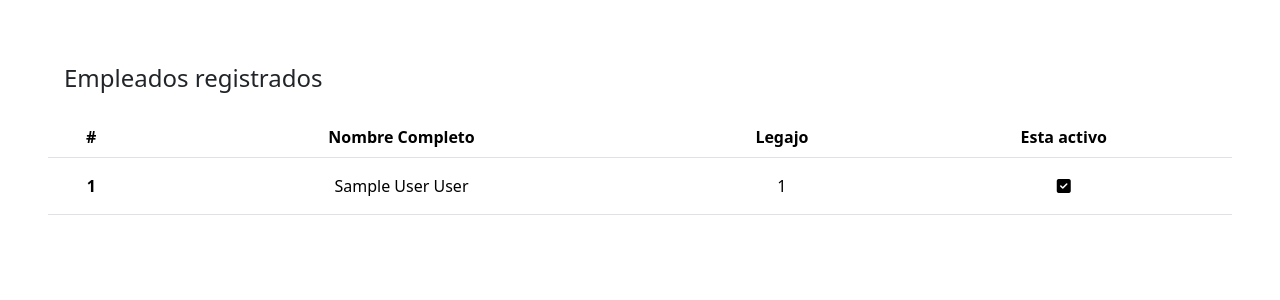
After one commit to nahuelcococcia/ReservApp, a Django app: page /employees/list/ in a window 1280 px wide. The commit adds this page. Shown: the top 300 px of the page. Run offline with Django 4.2, Linux system fonts and the light colour scheme; tables that the repository leaves empty hold one stand-in row (values such as "Sample post").

Commit message:
agregue el template para el listado de empleados, modifique base.html para poder agregar iconos de fontawesome, tambien modifique la clase Employee y le agregue el metodo fullname

```diff
--- a/reservas/admin.py
+++ b/reservas/admin.py
@@ -33,6 +33,6 @@ class ReserveServiceAdmin(admin.ModelAdmin):
 
 @admin.register(Coordinator)
 class CoordinatorAdmin(admin.ModelAdmin):
-    list_display = ('id', 'name', 'lastname', 'dni_number', "created_at", "is_active")
-    search_fields = ('name', 'lastname')
+    list_display = ('id', 'name', 'last_name', 'dni_number', "created_at", "is_active")
+    search_fields = ('name', 'last_name')
     list_filter = ['is_active']
--- a/reservas/models.py
+++ b/reservas/models.py
@@ -1,5 +1,5 @@
 from django.db import models
-from datetime import  datetime
+from datetime import datetime
 
 
 # Create your models here.
@@ -22,6 +22,8 @@ class Employee(models.Model):
     file_number = models.IntegerField(default=0)
     is_active = models.BooleanField(default=True)
 
+    def fullname(self):
+        return f'{self.name} {self.lastname}'
 
 
 class Coordinator(models.Model):
@@ -31,6 +33,7 @@ class Coordinator(models.Model):
     created_at = models.DateTimeField(default=datetime.now)
     is_active = models.BooleanField(default=True)
 
+
 class ReserveService(models.Model):
     creation_date = models.DateField(auto_now_add=True)
     reservation_date = models.DateField()
--- /dev/null
+++ b/reservas/templates/employees.html
@@ -0,0 +1,12 @@
+{% extends 'base.html' %}
+{% block 'content' %}
+    <div class="p-5">
+        {% if employees %}
+            <h4 class="p-3">Empleados registrados </h4>
+            {% include 'employees_table.html' %}
+        {% else %}
+            <h2>No hay empleados registrados</h2>
+    {% endif %}
+    </div>
+
+{% endblock %}
--- a/reservas/urls.py
+++ b/reservas/urls.py
@@ -1,10 +1,10 @@
 from django.contrib import admin
 from django.urls import path
-from reservas import views
+from .views import index, employees_view, employee_register
 
 urlpatterns = [
-    path('home/', views.index, name="home"),
-    path('employee/new/', views.employee_register),
-
+    path('home/', index, name="home"),
+    path('employee/new/', employee_register),
+    path('employees/list/', employees_view)
 
 ]
--- a/reservas/views.py
+++ b/reservas/views.py
@@ -1,10 +1,13 @@
 from django.shortcuts import render, redirect
 from django.http import HttpResponse
 from .forms import EmployeeForm
+from .models import Employee
+
 
 # Create your views here.
 def index(request):
     return HttpResponse("<h1> Hola Mundo </h1>")
+
 
 def employee_register(request):
     if request.method == 'POST':
@@ -14,5 +17,11 @@ def employee_register(request):
     form = EmployeeForm()
     return render(request, 'employee_register.html', {
         'form': form,
-         "submit": "Registrar Empleado"
-         })
+        "submit": "Registrar Empleado"
+    })
+
+
+def employees_view(request):
+    employees = Employee.objects.all()
+
+    return render(request, 'employees.html', {'employees': employees})
--- a/templates/base.html
+++ b/templates/base.html
@@ -5,12 +5,11 @@
     <meta http-equiv="X-UA-Compatible" content="IE=edge">
     <meta name="viewport" content="width=device-width, initial-scale=1.0">
     <link href="https://cdn.jsdelivr.net/npm/bootstrap@5.3.0-alpha3/dist/css/bootstrap.min.css" rel="stylesheet" integrity="sha384-KK94CHFLLe+nY2dmCWGMq91rCGa5gtU4mk92HdvYe+M/SXH301p5ILy+dN9+nJOZ" crossorigin="anonymous">
+     <link rel="stylesheet" href="https://cdnjs.cloudflare.com/ajax/libs/font-awesome/6.4.0/css/all.min.css" integrity="sha512-iecdLmaskl7CVkqkXNQ/ZH/XLlvWZOJyj7Yy7tcenmpD1ypASozpmT/E0iPtmFIB46ZmdtAc9eNBvH0H/ZpiBw==" crossorigin="anonymous" referrerpolicy="no-referrer" />
     <title>ReservApp</title>
 </head>
 <body>
-    <div class="container">
-        {% block 'content' %}
-        {% endblock %}
-    </div>
+    {% block 'content' %}
+    {% endblock %}
 </body>
 </html>
--- /dev/null
+++ b/templates/employees_table.html
@@ -0,0 +1,26 @@
+<table class="table .table-sm text-center">
+  <thead>
+    <tr>
+      <th scope="col">#</th>
+      <th scope="col">Nombre Completo</th>
+      <th scope="col">Legajo</th>
+      <th scope="col">Esta activo </th>
+    </tr>
+  </thead>
+  <tbody>
+    {% for employee in employees %}
+    <tr>
+      <th class="py-3" >{{ employee.id }}</th>
+      <td class="py-3">{{  employee.fullname }}</td>
+      <td class="py-3">{{ employee.file_number }}</td>
+      <td class="py-3">
+        {% if employee.is_active %}
+          <i class="fa-solid fa-square-check"></i>
+        {% else %}
+          <i class="fa-solid fa-rectangle-xmark"></i>
+        {% endif %}
+      </td>
+    </tr>
+    {% endfor %}
+  </tbody>
+</table>
```
Also changed, not shown: db.sqlite3 (deleted), reservas/migrations/0001_initial.py.
